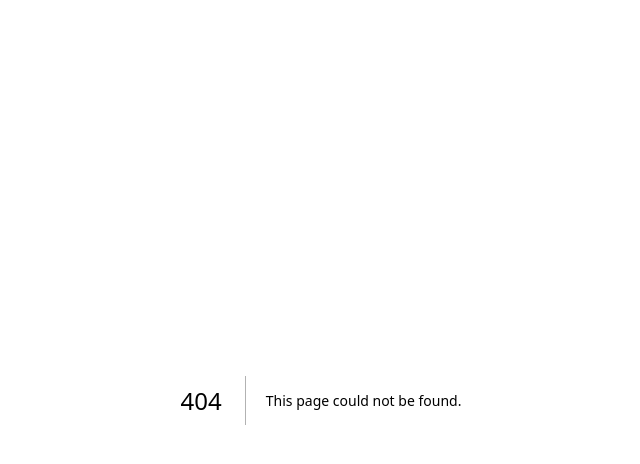
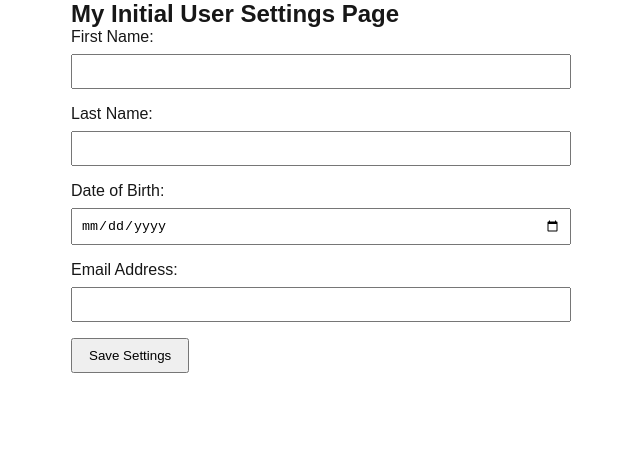
Before and after one commit to saadkhairullah/TXUML, a Next.js app in the folder tx-uml/: page /settings in a window 1280 px wide. Before the commit this address had no page. Shown: the top 464 px of the page, without its empty margins (319-959 px from the left). Built offline with nearby package versions, Linux system fonts and the light colour scheme.

Commit message:
added settings

```diff
--- /dev/null
+++ b/tx-uml/app/settings/page.tsx
@@ -0,0 +1,37 @@
+import React from 'react'
+
+// this is where the about page frontend goes
+const settings = () => {
+  return (
+     <div style={{ padding: 'rem', maxWidth: '500px', margin: '0 auto', fontFamily: 'Arial, sans-serif' }}>
+      <h2>My Initial User Settings Page</h2>
+           <form>
+        <div style={{ marginBottom: '1rem' }}>
+          <label htmlFor="firstName" style={{ display: 'block', marginBottom: '0.5rem' }}>First Name:</label>
+          <input type="text" id="firstName" name="firstName" style={{ width: '100%', padding: '0.5rem' }} />
+        </div>
+
+        <div style={{ marginBottom: '1rem' }}>
+          <label htmlFor="lastName" style={{ display: 'block', marginBottom: '0.5rem' }}>Last Name:</label>
+          <input type="text" id="lastName" name="lastName" style={{ width: '100%', padding: '0.5rem' }} />
+        </div>
+
+        <div style={{ marginBottom: '1rem' }}>
+          <label htmlFor="dob" style={{ display: 'block', marginBottom: '0.5rem' }}>Date of Birth:</label>
+          <input type="date" id="dob" name="dob" style={{ width: '100%', padding: '0.5rem' }} />
+        </div>
+
+        <div style={{ marginBottom: '1rem' }}>
+          <label htmlFor="email" style={{ display: 'block', marginBottom: '0.5rem' }}>Email Address:</label>
+          <input type="email" id="email" name="email" style={{ width: '100%', padding: '0.5rem' }} />
+        </div>
+
+        <button type="submit" style={{ padding: '0.5rem 1rem' }}>Save Settings</button>
+      </form>
+
+
+     </div>
+  )
+}
+
+export default settings
```
